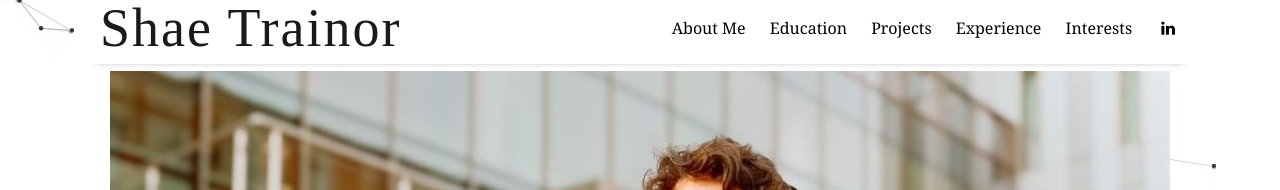
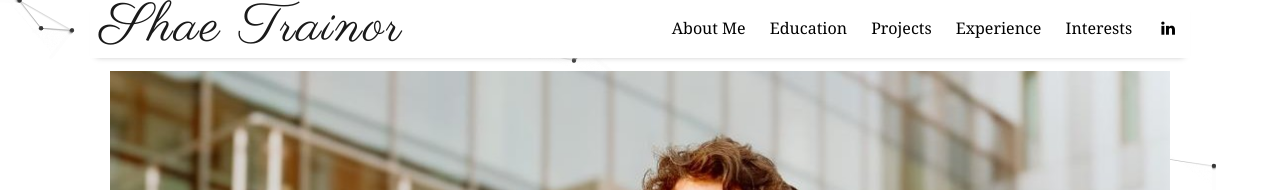
Before and after one commit to shaetrainor/shaetrainor.github.io, a Jekyll site: the page built from index.html, in a window 1280 px wide. Shown: the top 190 px of the page. Built offline with Jekyll 4.4.1, drawn with Linux system fonts in a browser that asks for light colours; nearby versions of some CDN libraries; the list of posts is cut into pages by our own code.

Commit message:
Update head.html

```diff
--- a/_includes/head.html
+++ b/_includes/head.html
@@ -9,7 +9,7 @@
   <meta name="viewport" content="width=device-width, initial-scale=1">
   <meta charset="utf-8">
   <link rel="icon" type="image/png" href="{{ site.github.url }}/favicon.png">
-  <link href="https://fonts.googleapis.com/css2?family=Allura&display=swap" rel="stylesheet">
+  <link href="https://fonts.googleapis.com/css2?family=Parisienne&display=swap" rel="stylesheet">
   <link rel="stylesheet" href="{{ site.github.url }}/assets/css/main.css">
   <link rel="stylesheet" href="{{ site.github.url }}/assets/css/syntax.css">
   <!-- Use Atom -->
```
